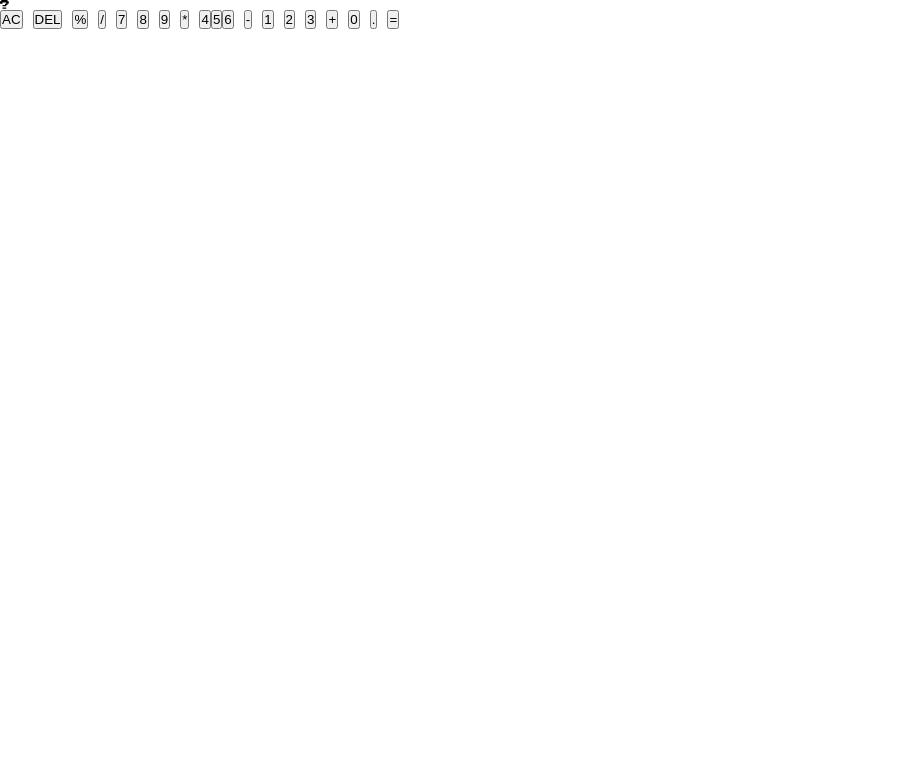
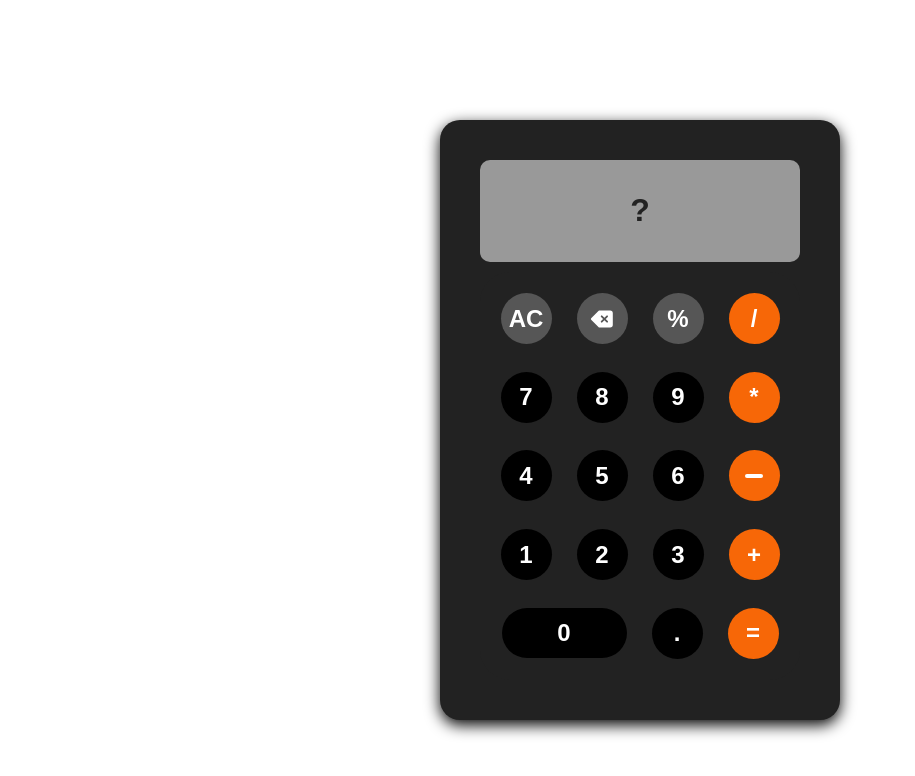
Before and after one commit to Andrtsit/calculator, a plain HTML site: page index.html in a window 1280 px wide. Shown: the whole page, without its empty margins (0-915 px from the left). Drawn offline with Linux system fonts and the light colour scheme.

Commit message:
Finished with the html/styling/added js file and sound on click

```diff
--- a/index.html
+++ b/index.html
@@ -15,24 +15,47 @@
       </div>
       <div class="second-container">
         <button class="grey btn">AC</button>
-        <button class="grey btn">DEL</button>
+        <button class="grey btn svg">
+          <svg
+            xmlns="http://www.w3.org/2000/svg"
+            viewBox="0 0 20 20"
+            fill="currentColor"
+            class="delete"
+          >
+            <path
+              fill-rule="evenodd"
+              d="M7.22 3.22A.75.75 0 0 1 7.75 3h9A2.25 2.25 0 0 1 19 5.25v9.5A2.25 2.25 0 0 1 16.75 17h-9a.75.75 0 0 1-.53-.22L.97 10.53a.75.75 0 0 1 0-1.06l6.25-6.25Zm3.06 4a.75.75 0 1 0-1.06 1.06L10.94 10l-1.72 1.72a.75.75 0 1 0 1.06 1.06L12 11.06l1.72 1.72a.75.75 0 1 0 1.06-1.06L13.06 10l1.72-1.72a.75.75 0 0 0-1.06-1.06L12 8.94l-1.72-1.72Z"
+              clip-rule="evenodd"
+            />
+          </svg>
+        </button>
         <button class="grey btn">%</button>
-        <button class="orange button">/</button>
-        <button class="black button">7</button>
-        <button class="black button">8</button>
-        <button class="black button">9</button>
-        <button class="orange button">*</button>
-        <button class="black button">4</button
-        ><button class="black button">5</button
-        ><button class="black button">6</button>
-        <button class="orange button">-</button>
-        <button class="black button">1</button>
-        <button class="black button">2</button>
-        <button class="black button">3</button>
-        <button class="orange button">+</button>
-        <button class="big black button">0</button>
-        <button class="black button">.</button>
-        <button class="orange button">=</button>
+        <button class="orange btn">/</button>
+        <button class="black btn">7</button>
+        <button class="black btn">8</button>
+        <button class="black btn">9</button>
+        <button class="orange btn">*</button>
+        <button class="black btn">4</button><button class="black btn">5</button
+        ><button class="black btn">6</button>
+        <button class="orange btn svg">
+          <svg
+            xmlns="http://www.w3.org/2000/svg"
+            fill="none"
+            viewBox="0 0 24 24"
+            stroke-width="1.5"
+            stroke="currentColor"
+            class="minus"
+          >
+            <path stroke-linecap="round" stroke-linejoin="round" d="M5 12h14" />
+          </svg>
+        </button>
+        <button class="black btn">1</button>
+        <button class="black btn">2</button>
+        <button class="black btn">3</button>
+        <button class="orange btn">+</button>
+        <button class="big black btn">0</button>
+        <button class="black btn"><p class="btntext">.</p></button>
+        <button class="orange btn">=</button>
       </div>
     </div>
     <script src="script.js"></script>
--- a/styles.css
+++ b/styles.css
@@ -1,70 +1,99 @@
-@import url("https://fonts.googleapis.com/css?family=Press+Start+2P&display=swap");
+@import url("https://fonts.googleapis.com/css2?family=Roboto:ital,wght@0,100;0,300;0,400;0,500;0,700;0,900;1,100;1,300;1,400;1,500;1,700;1,900&display=swap");
 
 * {
   margin: 0;
   padding: 0;
   box-sizing: border-box;
-}
-body {
-  font-size: 62.5%;
   font-family: "Press Start 2P", sans-serif;
 }
 
-/* .container {
-  margin: 80px auto;
-  background-color: #212529;
-  height: 600px;
-  width: 400px;
+html {
+  font-size: 62.5%;
+  box-sizing: border-box;
+}
+body {
+  font-family: "Roboto", sans-serif;
+  height: 100vh;
+}
+
+.container {
+  background-color: #222;
+  margin: 12rem auto;
+  padding: 4rem;
+  height: 60rem;
+  width: 40rem;
   display: flex;
   flex-direction: column;
   gap: 10px;
-  padding: 40px;
   border-radius: 20px;
-  box-shadow: 0px 5px 15px black;  }
-
-
+  box-shadow: 0px 5px 15px black;
+}
 .display-container {
   height: 20%;
   width: 100%;
-  background-color: #212529;
-  border-radius: 30px;
+  background-color: #999;
+  border-radius: 10px;
+  display: flex;
+  align-items: center;
+  justify-content: center;
+}
+
+.display {
+  font-size: 3.2rem;
+  font-weight: 700;
+  color: #222;
 }
 .second-container {
   height: 80%;
   width: 100%;
   border-radius: 30px;
   padding: 20px;
-  background-color: #212529;
+  background-color: #222;
   display: flex;
-  justify-content: space-between;
+  justify-content: center;
+  align-items: center;
   gap: 25px;
   flex-wrap: wrap;
 }
-
-button {
-  height: 50px;
-  width: 50px;
-  border-radius: 80px;
+.btn {
+  height: 5.1rem;
+  width: 5.1rem;
+  border-radius: 8rem;
   border: none;
   cursor: pointer;
-  color: #f1f3f5;
-  box-shadow: 0px 5px 15px #212529;
-  font-weight: bold;
-  font-size: 18px;
+  color: #fff;
+  font-weight: 900;
+  font-size: 2.4rem;
+  padding: 0;
+  display: flex;
+  justify-content: center;
+  align-items: center;
 }
-.grey-button {
-  background-color: #868e96;
+
+.grey {
+  background-color: #99999970;
 }
-.orange-button {
+.orange {
   background-color: #f76707;
 }
 
-.black-button {
+.black {
   background-color: #000;
 }
-.big-black-button {
-  height: 50px;
-  width: 125px;
+.big {
+  height: 5rem;
+  width: 12.5rem;
   background-color: #000;
 }
-*/
+.svg {
+  display: flex;
+  justify-content: center;
+  align-items: center;
+}
+.delete {
+  height: 2.4rem;
+}
+.minus {
+  height: 2.4rem;
+  stroke-width: 0.4rem;
+}
```
Also changed, not shown: script.js (+22 -0 lines), 1 other file.
